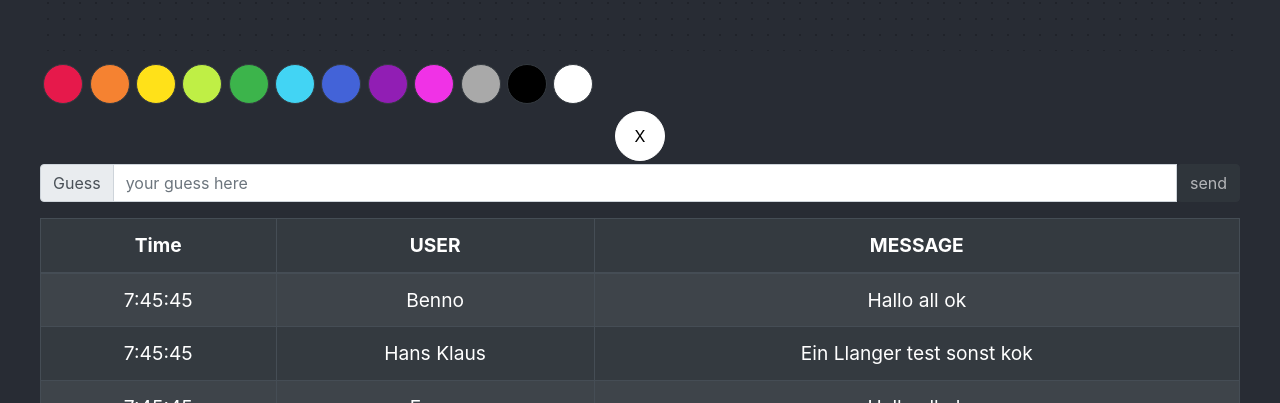
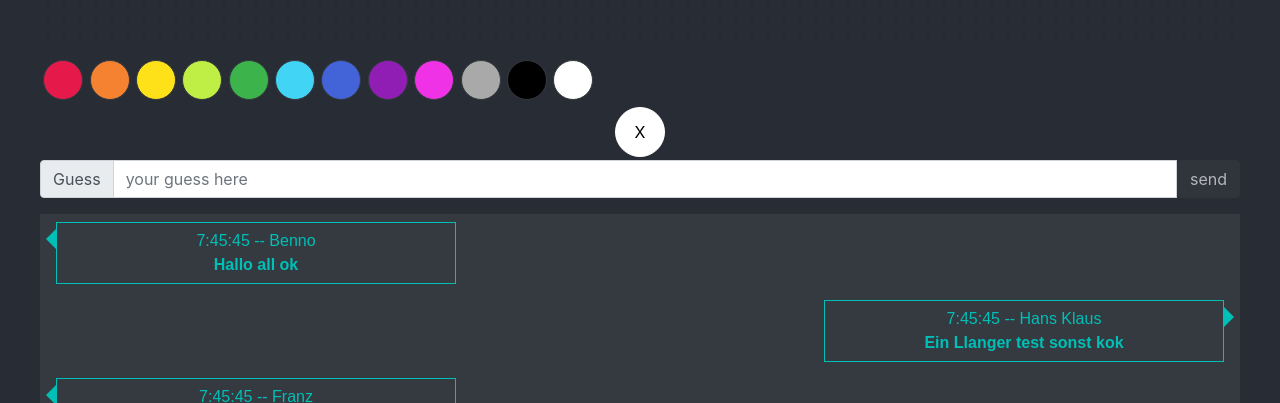
Before and after one commit to Manuelbaun/sketch_guesser, a React (Create React App) app: page / in a window 1280 px wide. Shown: the part 549-952 px from the top of the page. Built offline with nearby package versions, Linux system fonts and the light colour scheme.

Commit message:
more style to the chat

```diff
--- a/src/App.tsx
+++ b/src/App.tsx
@@ -26,12 +26,10 @@ const App: React.FC = () => {
 
   return (
     <div className="App">
-      <header className="App-header">
-        <Canvas />
-        <MessageBox list={msg} />
-
-
-      </header>
+      {/* <header className="App-header">
+      </header> */}
+      <Canvas />
+      <MessageBox list={msg} />
     </div>
   );
 }
--- a/src/components/messages/message.css
+++ b/src/components/messages/message.css
@@ -18,3 +18,54 @@
 .message-container .container .header {
 	border-bottom: 12px solid black;
 }
+.message-details {
+	font-weight: 100;
+}
+.box-wrapper {
+	padding: 0.5rem 1rem;
+}
+
+.box {
+	max-width: 400px;
+	width: 80%;
+	/* margin: 10px auto; */
+	border: 1px solid #00bfb6;
+	padding: 6px;
+	text-align: center;
+	font-weight: 900;
+	color: #00bfb6;
+	font-family: arial;
+	position: relative;
+}
+
+.incoming {
+}
+
+.incoming:before {
+	content: "";
+	width: 0px;
+	height: 0px;
+	position: absolute;
+	border-left: 10px solid transparent;
+	border-right: 10px solid #00bfb6;
+	border-top: 10px solid transparent;
+	border-bottom: 10px solid transparent;
+	left: -21px;
+}
+
+.outgoing {
+	margin-left: auto;
+	margin-right: 0;
+}
+
+.outgoing:before {
+	content: "";
+	width: 0px;
+	height: 0px;
+	position: absolute;
+	border-left: 10px solid #00bfb6;
+	border-right: 10px solid transparent;
+	border-top: 10px solid transparent;
+	border-bottom: 10px solid transparent;
+	right: -21px;
+}
--- a/src/components/messages/messageBox.tsx
+++ b/src/components/messages/messageBox.tsx
@@ -1,38 +1,28 @@
 import React, { useCallback, useEffect, useRef, useState } from 'react';
 import MessageRow from './messageRow';
 import Message from './message.interface';
-import Container from 'react-bootstrap/Container';
-import Row from 'react-bootstrap/Row';
-import Col from 'react-bootstrap/Col';
 
-import './message.css'
+
 import MessageInput from './messageInput';
 import Table from 'react-bootstrap/Table';
+import './message.css'
 
 interface MessageListProps {
     list: Array<Message>
 }
 
 // TODO: header
+// - get local user to check
 const MessageBox: React.FC<MessageListProps> = ({ list }) => {
 
     if (list.length > 0) {
         return <div className="message-container" >
             <MessageInput />
-            <Table striped bordered hover variant="dark" size="lg" responsive >
-                <thead className="header" style={{ fontSize: "1.2rem" }}>
-                    <tr>
-                        <th>Time</th>
-                        <th>USER</th>
-                        <th>MESSAGE</th>
-                    </tr>
-                </thead>
-                <tbody style={{ fontSize: "1.2rem" }}>
-                    {list.map(message => {
-                        return MessageRow(message)
-                    })}
-                </tbody>
-            </Table>
+            <div style={{ backgroundColor: '#343a40' }} >
+                {list.map(message => {
+                    return MessageRow(message, message.user != "Hans Klaus")
+                })}
+            </div>
         </div >
     } else {
         return <div>No message found</div>
--- a/src/components/messages/messageRow.tsx
+++ b/src/components/messages/messageRow.tsx
@@ -4,28 +4,39 @@ import Container from 'react-bootstrap/Container';
 import Row from 'react-bootstrap/Row';
 import Col from 'react-bootstrap/Col';
 
+import './message.css'
 
 function addZero(t: number | string) {
     if (t < 10) t = '0' + t;
     return t;
 }
+interface MessageRowInterface extends Message {
+    incoming: boolean;
+}
 
-const MessageRow = (option: Message) => {
-    var h = option.time.getHours();
-    var m = addZero(option.time.getMinutes());
-    var s = addZero(option.time.getSeconds());
+const MessageRow = (props: Message, incoming: boolean) => {
+    var h = props.time.getHours();
+    var m = addZero(props.time.getMinutes());
+    var s = addZero(props.time.getSeconds());
 
     if (h > 12) h -= 12;
     else if (h === 0) h = 12;
 
+    const layoutClass = (incoming ? 'incoming' : 'outgoing');
 
-    return (
-        <tr key={option.time.getTime().toString() + option.user}>
-            <td >{h}:{m}:{s}</td>
-            <td >{option.user}</td>
-            <td >{option.message} </td>
-        </tr>
-    )
+    return (<div className="box-wrapper" key={props.time.getTime().toString() + props.user}>
+        <div className={"box " + layoutClass}>
+            <div className="message-details">
+                <span>{h}:{m}:{s} </span> --
+                <span> {props.user} </span>
+            </div>
+            <div>
+                {props.message}
+            </div>
+        </div>
+    </div>);
 }
 
+
+
 export default MessageRow;
```
